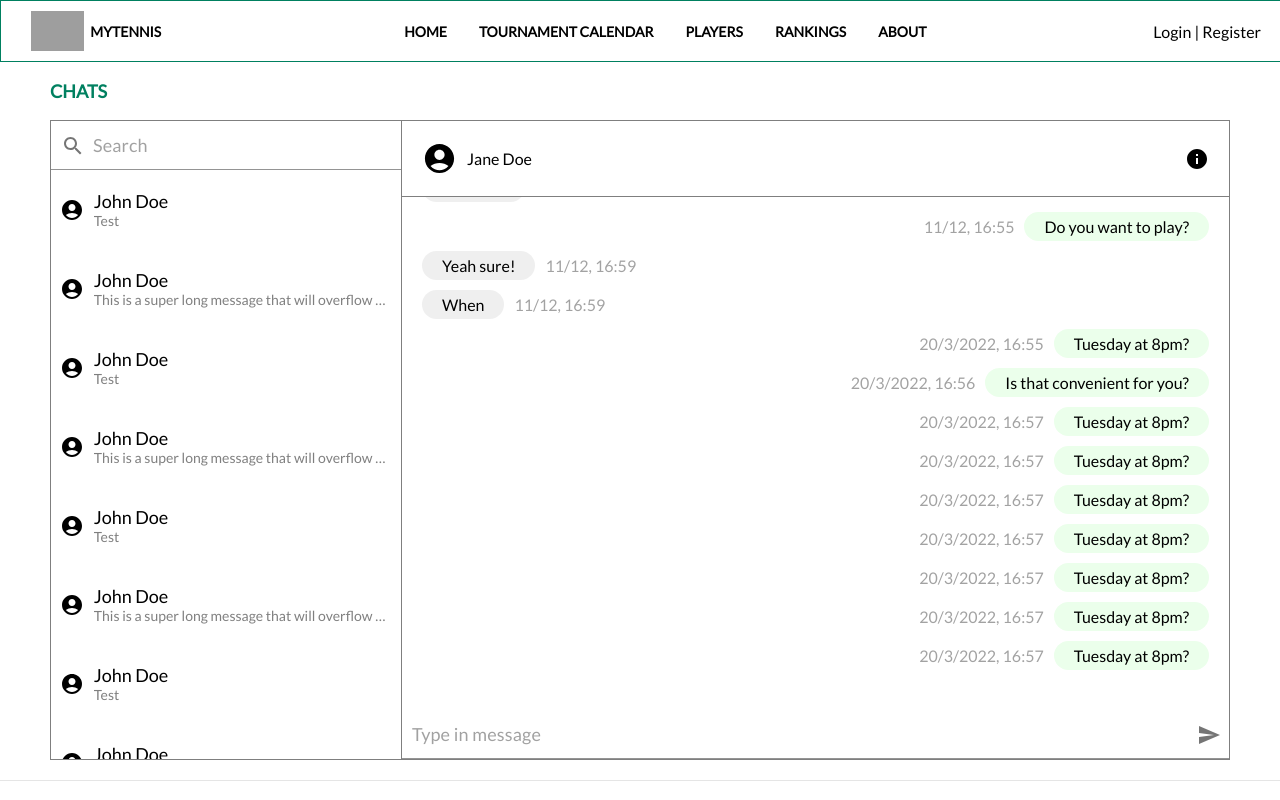
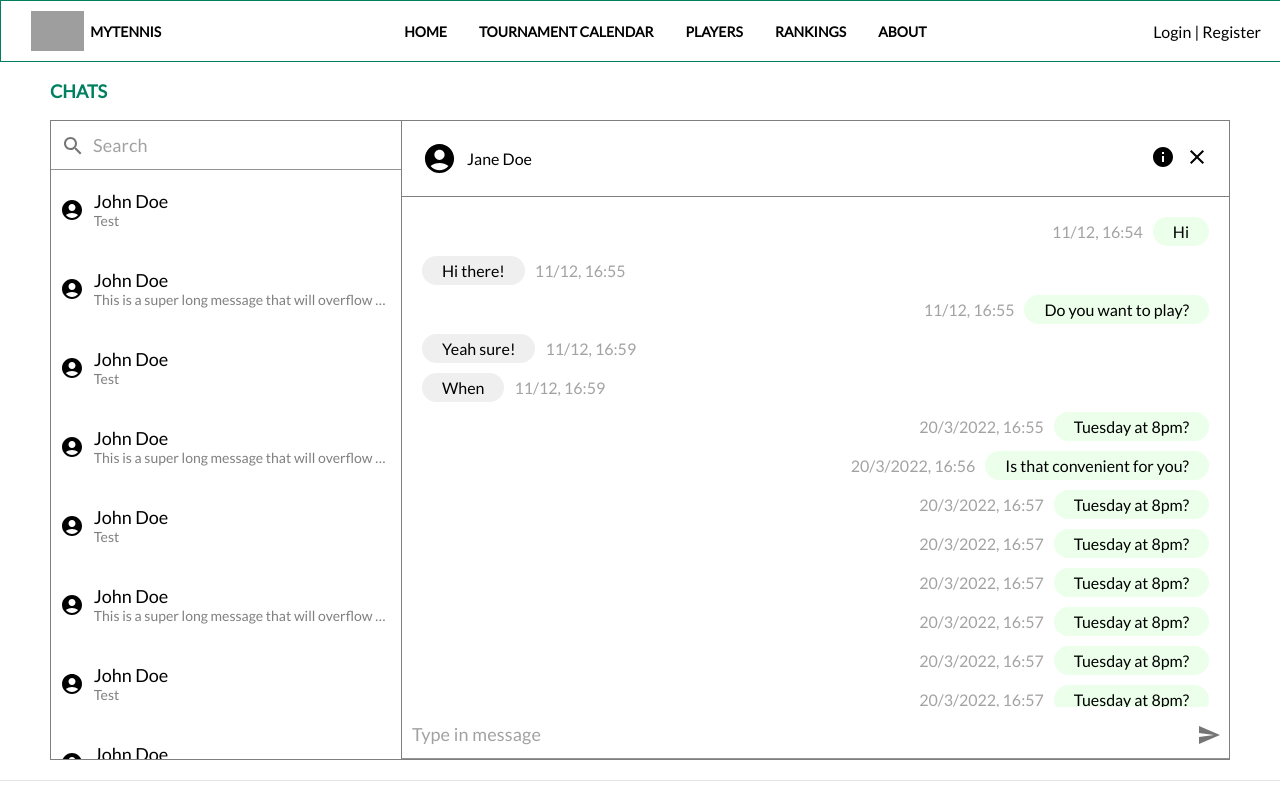
Before and after one commit to kkapitanova/mytennis, a React (Create React App) app: page /chats in a window 1280 px wide. Both pictures are taken after a click on the element 226 px from the left and 288 px from the top of the page. Shown: the top 800 px of the page. Built offline with nearby package versions, Linux system fonts and the light colour scheme; no server answers; the database is empty; grey boxes are pictures that could not be loaded.

Commit message:
open up chat when clicking on left menu chats

```diff
--- a/src/App.scss
+++ b/src/App.scss
@@ -214,6 +214,14 @@ h3 {
 
 .wrap {
   flex-wrap: wrap;
+}
+
+.error {
+  color: red;
+}
+
+.full-height {
+  height: 100%;
 }
 
 .relative {
--- a/src/containers/chats/Chats.jsx
+++ b/src/containers/chats/Chats.jsx
@@ -7,8 +7,32 @@ import TextField from '@mui/material/TextField';
 import Search from '@mui/icons-material/Search';
 import AccountCircleIcon from '@mui/icons-material/AccountCircle';
 import InfoIcon from '@mui/icons-material/Info';
+import ClearIcon from '@mui/icons-material/Clear';
 import InputAdornment from '@mui/material/InputAdornment';
 import SendIcon from '@mui/icons-material/Send';
+
+const testCurrent = {
+    playerId: 1,
+    firstName: 'Jane',
+    familyName: 'Doe',
+    gender: 'Female',
+    nationCompetingFor: 'Bulgaria',
+    dateOfBirth: 'November 13, 2000 03:24:00',
+    chatMessages: [
+        {
+            sent: new Date(),
+            senderID: "12345",
+            receiverID: "99999",
+            message: "Hi"
+        },
+        {
+            sent: new Date(),
+            senderID: "12345",
+            receiverID: "99999",
+            message: "Hi there!"
+        }
+    ]
+}
 
 const userID = '12345'
 const test = [1,2,3,4,5,6,7,8,1,2,3,4,5,6,7,8,1,2,3,4,5,6,7,8]
@@ -150,28 +174,7 @@ const Chats = () => {
 
     const [search, setSearch] = useState()
     const [message, setMessage] = useState()
-    const [current, setCurrent] = useState({
-        playerId: 1,
-        firstName: 'Jane',
-        familyName: 'Doe',
-        gender: 'Female',
-        nationCompetingFor: 'Bulgaria',
-        dateOfBirth: 'November 13, 2000 03:24:00',
-        chatMessages: [
-            {
-                sent: new Date(),
-                senderID: "12345",
-                receiverID: "99999",
-                message: "Hi"
-            },
-            {
-                sent: new Date(),
-                senderID: "12345",
-                receiverID: "99999",
-                message: "Hi there!"
-            }
-        ]
-    })
+    const [current, setCurrent] = useState()
 
     const [chatMessages, setChatMessages] = useState(testMessages)
 
@@ -184,7 +187,7 @@ const Chats = () => {
     }
 
     const handleClick = () => {
-        alert("clicked")
+        setCurrent(testCurrent)
     }
 
     const onKeyDown = (e) => {
@@ -226,8 +229,13 @@ const Chats = () => {
     const scrollToBottom = (id) => {
         const element = document.getElementById(id);
 
-        console.log(element.scrollHeight)
+        if (element) {
             element.scroll({ top: element.scrollHeight, behavior: 'smooth' });
+        }
+    }
+
+    const handleClearChat = () => {
+        setCurrent()
     }
 
     useEffect(() => {
@@ -238,7 +246,7 @@ const Chats = () => {
         <div className="container">
             <h3 className="accent-color" style={{textAlign: 'left'}}>Chats</h3>
             <div className="flex" style={{height: '80vh'}}>
-                <div className="flex-column left-container">
+                <div className={`flex-column left-container ${current ? 'right-open' : ''}`}>
                     <div className="search-container">
                         <TextField
                             id="search-input"
@@ -274,13 +282,17 @@ const Chats = () => {
                     </div>
                 </div>
                 <div className="flex-column right-container justify-between relative">
-                    {current && <div>
+                    {current && <>
+                        <div>
                             <div className="flex align-center justify-between chat-header">
                                 <div className="flex align-center recipient-container" onClick={handleDisplayInfo}>
                                     <AccountCircleIcon fontSize="large" />
                                     <div className='recipient-details'>{current.firstName + " " + current.familyName}</div>
                                 </div>
+                                <div>
                                     <InfoIcon className="info-button" onClick={handleDisplayInfo}/>
+                                    <ClearIcon className="clear-button" onClick={handleClearChat}/>
+                                </div>
                             </div>
                             <div className="flex-column chat-messages" id="chat-messages">
                                 {chatMessages && chatMessages.length && sort(chatMessages).map((m, index) => {
@@ -294,7 +306,7 @@ const Chats = () => {
                                     )
                                 })}
                             </div>
-                    </div>}
+                        </div>
                         <div className="flex align-center">
                             <TextField
                                 id="message-input"
@@ -315,6 +327,10 @@ const Chats = () => {
                                 sx={{width: '100%', fontSize: '18px !important'}}
                             />
                         </div>
+                    </>}
+                    {!current && <div className="flex justify-center align-center full-height">
+                        <div>Open up a chat to see your messages or start a new converstation by searching for a player in the search bar.</div>
+                    </div>}
                 </div>
             </div>
         </div>
--- a/src/containers/chats/Chats.scss
+++ b/src/containers/chats/Chats.scss
@@ -130,16 +130,17 @@
     }
 }
 
-.send-button, .info-button {
-
-    &.active {
-        color: $accent !important;
+.send-button.active, .info-button, .clear-button {
+    margin-left: 10px;
 
         &:hover {
             cursor: pointer;
             color: $accent !important;
         }
-    }
+}
+
+.send-button.active {
+    color: $accent;
 }
 
 .custom-input {
--- a/src/containers/tournament-submission/TournamentSubmission.jsx
+++ b/src/containers/tournament-submission/TournamentSubmission.jsx
@@ -390,8 +390,8 @@ const TournamentSubmission = () => {
                                 defaultValue="female"
                                 name="radio-buttons-group"
                             >
-                                <FormControlLabel value="yes" control={<Radio   checked={tournamentData.medicalTeamOnSite ? true : false} onChange={() => handleMedicalTeamChange(true)}/>} label="Yes" />
-                                <FormControlLabel value="no" control={<Radio   checked={tournamentData.medicalTeamOnSite === false ? true : false} onChange={() => handleMedicalTeamChange(false)}/>} label="No" />
+                                <FormControlLabel value="yes" control={<Radio checked={tournamentData.medicalTeamOnSite ? true : false} onChange={() => handleMedicalTeamChange(true)}/>} label="Yes" />
+                                <FormControlLabel value="no" control={<Radio checked={tournamentData.medicalTeamOnSite === false ? true : false} onChange={() => handleMedicalTeamChange(false)}/>} label="No" />
                             </RadioGroup>
                         </FormControl>
                     </div>
@@ -402,7 +402,7 @@ const TournamentSubmission = () => {
                         <Button variant="contained" sx={{height: 40, margin: '0px 10px 10px 0px !important'}} onClick={() => setTournamentData({"tournamentName":"Test Tournament Name", "clubName": "Test Club Name", "description":"This is the tournament description","city":"Sofia","country":"Bulgaria","street":"ul. 671-va 3A","zipCode":"1632","startDate":"2023-02-15T12:04:46.000Z","endDate":"2023-02-18T12:04:47.000Z","tournamentDirector":"Kristina Kapitanova","tournamentDirectorPhone":"+1 (233) 23","genderGroup":"mixed","ageGroups":["U60"],"drawType":"singlesAndDoubles","entryTax":"75","prizeMoney":"20000","medicalTeamOnSite":false})}>FILL WITH TEST DATA</Button>
                         {checkIfInfoIsFilledIn() && <Button variant="outlined" height={70} startIcon={<ClearIcon />} sx={{height: 40, margin: '0px 10px 0px 0px !important'}} onClick={clearFields}>Clear Fields</Button>}
                     </div>
-                    {displayError && <div>This is the error.</div>}
+                    {displayError && <div className="error">Please fill in all of the fields above.</div>}
                     <Modal
                         aria-labelledby="transition-modal-title"
                         aria-describedby="transition-modal-description"
@@ -453,6 +453,7 @@ const TournamentSubmission = () => {
                             <div className="flex-column" style={{textAlign: 'center'}}>
                                You have successfully submitted your tournament!
                                You will be contacted when the tournament is approved.
+                               Approved tournament will appear in the tournament calendar.
                             </div>
                         </Box>
                         </Fade>
```
Lines whose indentation alone changed are shown as unchanged.
